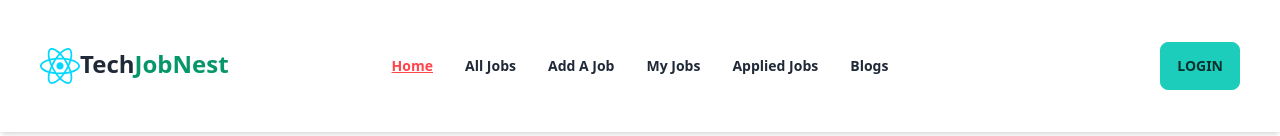
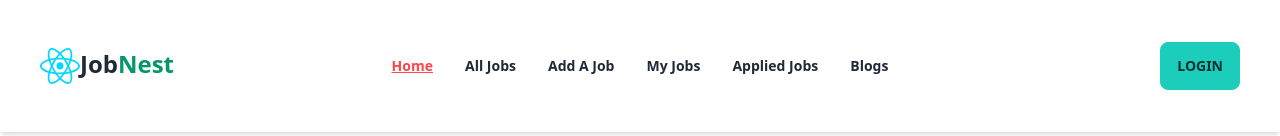
Before and after one commit to sattamap/job-nest-client-repo, a React (Vite) app: page / in a window 1280 px wide. Shown: the top 136 px of the page. Built offline with nearby package versions, Linux system fonts and the light colour scheme; no server answers.

Commit message:
Updated website name

```diff
--- a/src/components/Navbar.jsx
+++ b/src/components/Navbar.jsx
@@ -66,7 +66,7 @@
           </div>
           <div className="flex">
             <img src={logo} alt="" className="w-10" />
-            <h1 className="text-2xl font-extrabold">Tech<span className=" text-emerald-600">JobNest</span></h1>
+            <h1 className="text-2xl font-extrabold">Job<span className=" text-emerald-600">Nest</span></h1>
           </div>
         </div>
         <div className="navbar-center hidden lg:flex">
```
